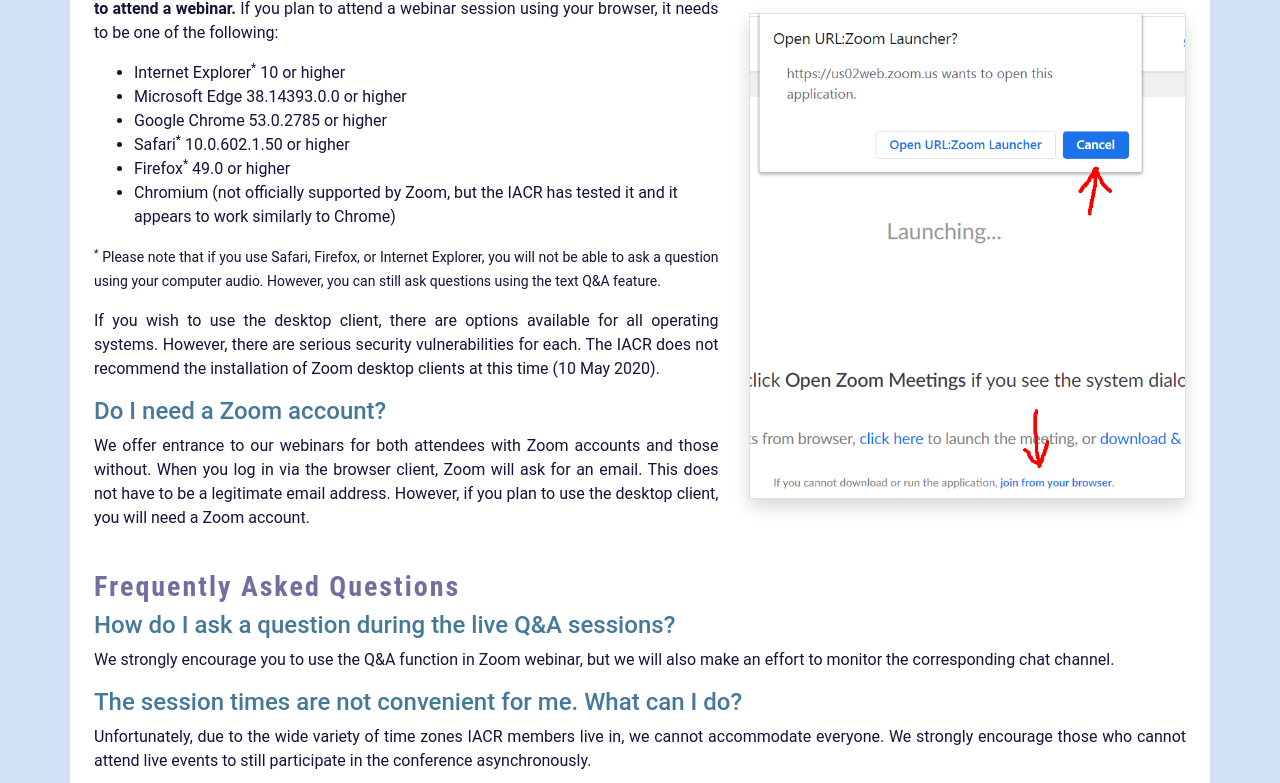
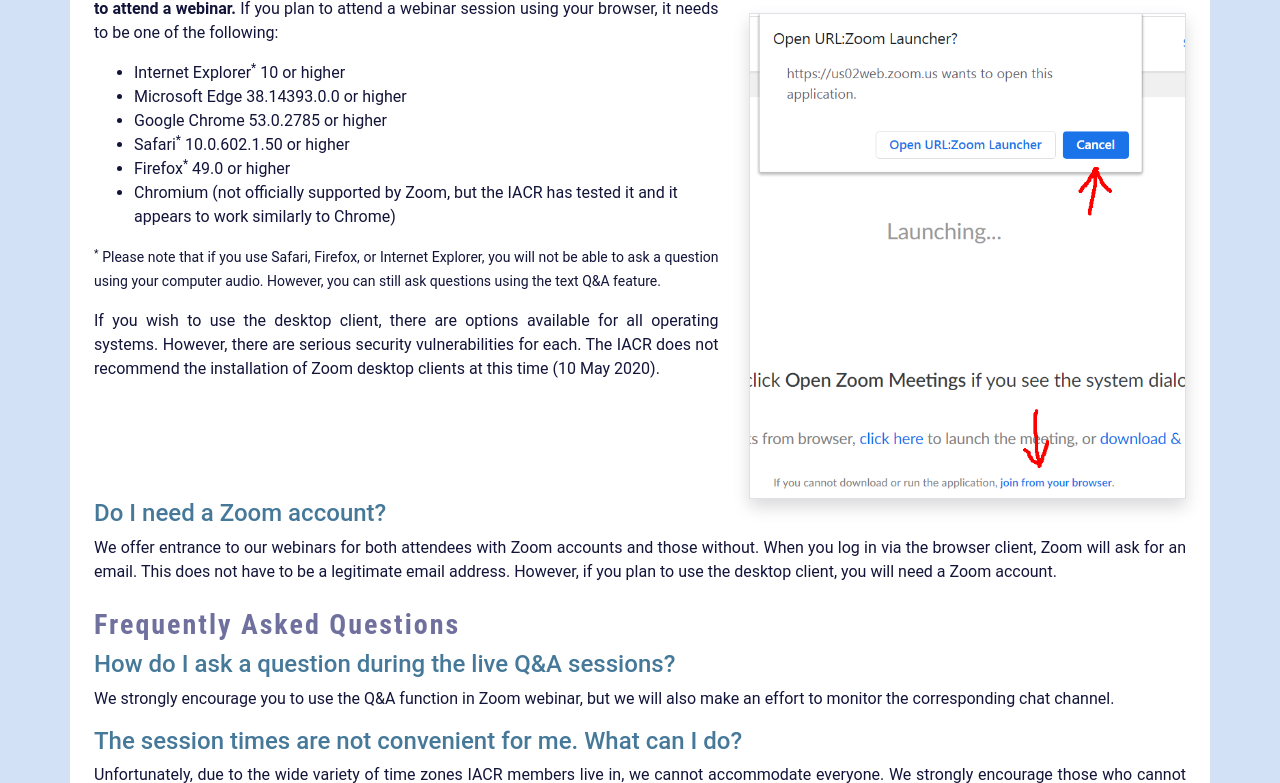
Before and after one commit to IACR/conference-template, a PHP site: page /participation.php in a window 1280 px wide. Shown: the part 1535-2318 px from the top of the page. Run offline with PHP 8.4, Linux system fonts and the light colour scheme; some libraries are stand-ins or nearby versions.

Commit message:
Resizing

```diff
--- a/participation.php
+++ b/participation.php
@@ -181,20 +181,20 @@
           <p>
             If you wish to use the desktop client, there are options available for all operating systems. However, there are serious security vulnerabilities for each. The IACR does not recommend the installation of Zoom desktop clients at this time (10 May 2020).
           </p>
+        </div>
 
-      <h4 class="subSubtitle">
+        <div class="col-sm-5">
+          <p class="text-center">How to enter a webinar with the <a href="https://support.zoom.us/hc/en-us/articles/214629443-Zoom-web-client">web client</a>.</p>
+          <img src="images/zoom/annoying_zoom_windows.png" class="img-fluid border shadow">
+        </div>
+      </div>
+
+      <h4 class="subSubtitle mt-4 mt-sm-0">
         Do I need a Zoom account?
       </h4>
       <p>
         We offer entrance to our webinars for both attendees with Zoom accounts and those without. When you log in via the browser client, Zoom will ask for an email. This does not have to be a legitimate email address. However, if you plan to use the desktop client, you will need a Zoom account.
       </p>
-
-        </div>
-        <div class="col-sm-5">
-          <p class="text-center">How to enter a webinar with the <a href="https://support.zoom.us/hc/en-us/articles/214629443-Zoom-web-client">web client</a>.</p>
-          <img src="images/zoom/annoying_zoom_windows.png" class="img-fluid border shadow">
-        </div>
-      </div>
 
         <h3 class="pageSubtitle mt-4">
         Frequently Asked Questions
```
Lines whose indentation alone changed are shown as unchanged.
